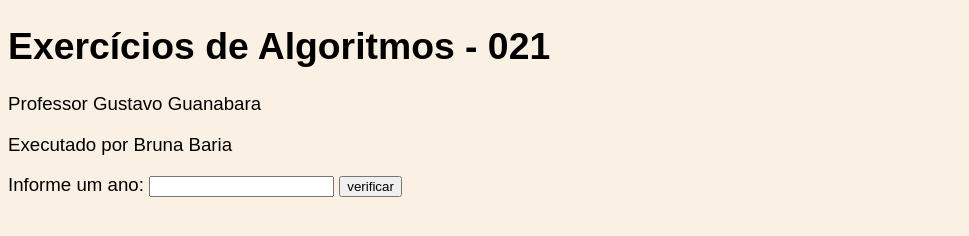
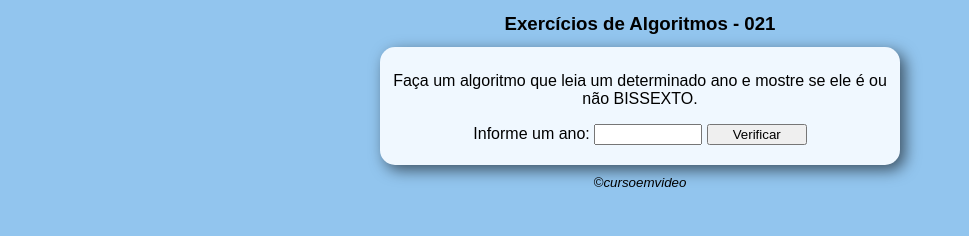
Before and after one commit to BrunaBaria/JavaScript, a plain HTML site: page Curso JavaScript/Exercícios Algorítmos/Ex.021 - Ano Bissexto/ex.021.al.html in a window 1280 px wide. Shown: the whole page, without its empty margins (0-969 px from the left). Drawn offline with Linux system fonts and the light colour scheme.

Commit message:
update ex.021

```diff
--- a/Curso JavaScript/Exercícios Algorítmos/Ex.021 - Ano Bissexto/ex.021.al.html
+++ b/Curso JavaScript/Exercícios Algorítmos/Ex.021 - Ano Bissexto/ex.021.al.html
@@ -6,35 +6,23 @@
     <meta name="viewport" content="width=device-width, initial-scale=1.0">
     <meta http-equiv="X-UA-Compatible" content="ie=edge">
     <title>Algorítimos</title>
-<style>
-    body{background-color: rgb(250, 240, 228);
-        font: normal 14pt arial;
-    }
-    h1{font:bolder 16pt}
-</style>
+    <link rel="stylesheet" href="style.021.css">
 </head>
+<header>
+    <h1>
+        Exercícios de Algoritmos - 021
+    </h1>
+</header>
 <body>
-<h1>
-    Exercícios de Algoritmos - 021
-</h1>
-    <p>Professor Gustavo Guanabara</p>
-    <p>Executado por Bruna Baria</p>
-    <!--Faça um algoritmo que leia um determinado ano e mostre se ele é ou não BISSEXTO.-->
-    Informe um ano: <input type="number" name="txtyear" id="txtyear">
-    <input type="button" value="verificar" onclick="calcular()">
-    <div id="res"></div>
+    <section>
+        <h2> </h2>
+        Faça um algoritmo que leia um determinado ano e mostre se ele é ou não BISSEXTO.</p>
+        Informe um ano: <input type="number" name="txtyear" id="txtyear">
+        <input type="button" value="Verificar" onclick="calcular()">
+        <div id="res"></div>
+    </section>
+
 </body>
-<script>
-    function calcular(){
-        var txtyear=document.querySelector('input#txtyear')
-        var ano = Number(txtyear.value)
-        var res=document.querySelector('div#res')
-        var ano_bi= ano % 4
-        if(ano_bi === 0){
-            res.innerHTML=`O ano ${ano} é Bissexto`
-        }else{
-            res.innerHTML=`O ano ${ano} não é Bissexto`
-        }
-    }
-</script>
+<script src="script.ex.021.js"></script>
+<footer>&copy;cursoemvideo</footer>
 </html>
--- /dev/null
+++ b/Curso JavaScript/Exercícios Algorítmos/Ex.021 - Ano Bissexto/script.ex.021.js
@@ -0,0 +1,11 @@
+function calcular(){
+    var txtyear=document.querySelector('input#txtyear')
+    var ano = Number(txtyear.value)
+    var res=document.querySelector('div#res')
+    var ano_bi= ano % 4
+    if(ano_bi === 0){
+        res.innerHTML=`O ano <strong>${ano} é </strong>Bissexto`
+    }else{
+        res.innerHTML=`O ano <strong> ${ano} não é</strong> Bissexto`
+    }
+}
--- /dev/null
+++ b/Curso JavaScript/Exercícios Algorítmos/Ex.021 - Ano Bissexto/style.021.css
@@ -0,0 +1,32 @@
+body{
+    background-color: rgb(146, 197, 238);
+    font: normal 12pt arial;
+}
+h1{
+    font:bolder 14pt arial;
+    text-align: center;
+}
+h2{
+    font:bolder 14pt arial;
+    text-align: center;
+}
+section{
+    background-color: aliceblue;
+    padding: 10px;
+    width: 500px;
+    margin: auto;
+    border-radius: 15px;
+    box-shadow: 5px 5px 15px rgba(0, 0, 0, 0.583);
+    text-align: center;
+}
+footer{
+    margin-top: 10px;
+    text-align: center;
+    font: italic 10pt arial;
+}
+div#res{
+    margin-top: 10px;
+}
+input{
+    width: 100px;
+}
```
